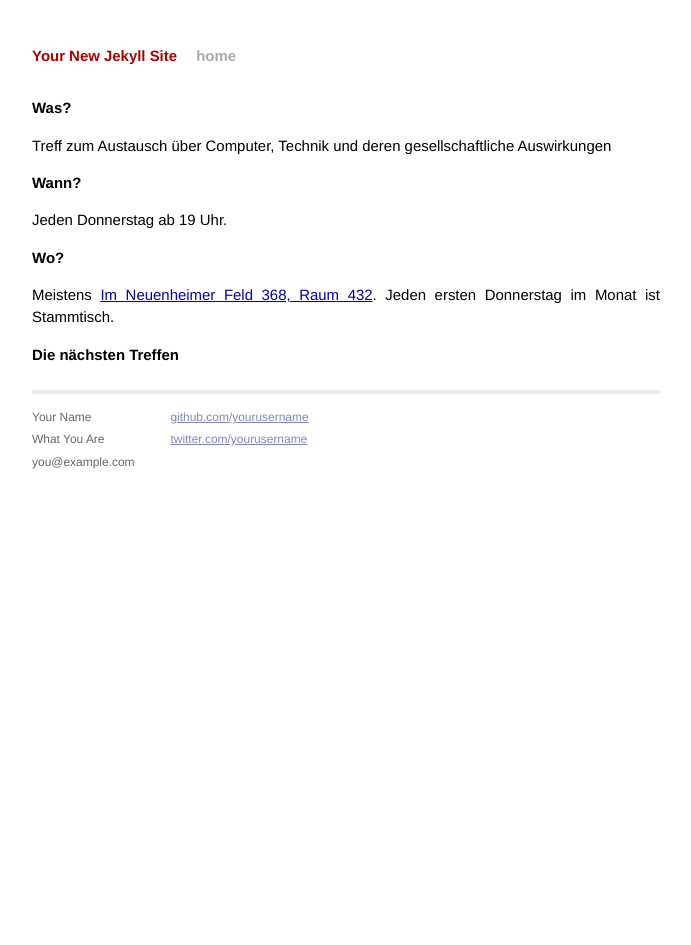
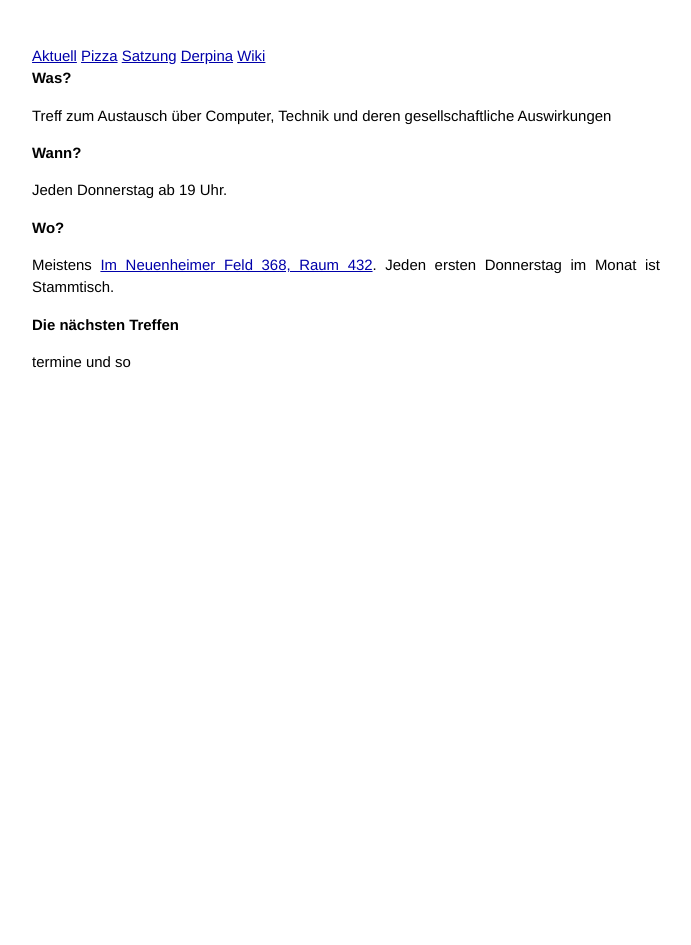
Before and after one commit to nnev/website, a Jekyll site: the page built from index.md, in a window 1280 px wide. Shown: the whole page, without its empty margins (294-985 px from the left). Built offline with Jekyll 4.4.1, drawn with Linux system fonts in a browser that asks for light colours; Markdown is read by kramdown in place of the engine named in the settings.

Commit message:
update default layout

```diff
--- a/_layouts/default.html
+++ b/_layouts/default.html
@@ -5,40 +5,32 @@
 		<meta http-equiv="X-UA-Compatible" content="IE=edge,chrome=1">
 		<title>{{ page.title }}</title>
 		<meta name="viewport" content="width=device-width">
-
-        <!-- syntax highlighting CSS -->
 		<link rel="stylesheet" href="/css/syntax.css">
-
-        <!-- Custom CSS -->
 		<link rel="stylesheet" href="/css/main.css">
-
+		<link href='http://fonts.googleapis.com/css?family=Varela' rel='stylesheet' type='text/css'>
 	</head>
 	<body>
 
 		<div class="site">
-          <div class="header">
-            <h1 class="title"><a href="/">{{ site.name }}</a></h1>
-            <a class="extra" href="/">home</a>
+			<div class="menu">
+				<a href="/">Aktuell</a>
+				<a href="/">Pizza</a>
+				<a href="/">Satzung</a>
+				<a href="/">Derpina</a>
+				<a href="/">Wiki</a>
+
+
 			</div>
 
+			<div class="cont">
+				<div class="main_left">
 						{{ content }}
+				</div>
 
-          <div class="footer">
-            <div class="contact">
-              <p>
-                Your Name<br />
-                What You Are<br />
-                you@example.com
-              </p>
-            </div>
-            <div class="contact">
-              <p>
-                <a href="https://github.com/yourusername">github.com/yourusername</a><br />
-                <a href="https://twitter.com/yourusername">twitter.com/yourusername</a><br />
-              </p>
+				<div class="main_right">
+					termine und so
 				</div>
 			</div>
 		</div>
-
 	</body>
 </html>
```
Lines whose indentation alone changed are shown as unchanged.
